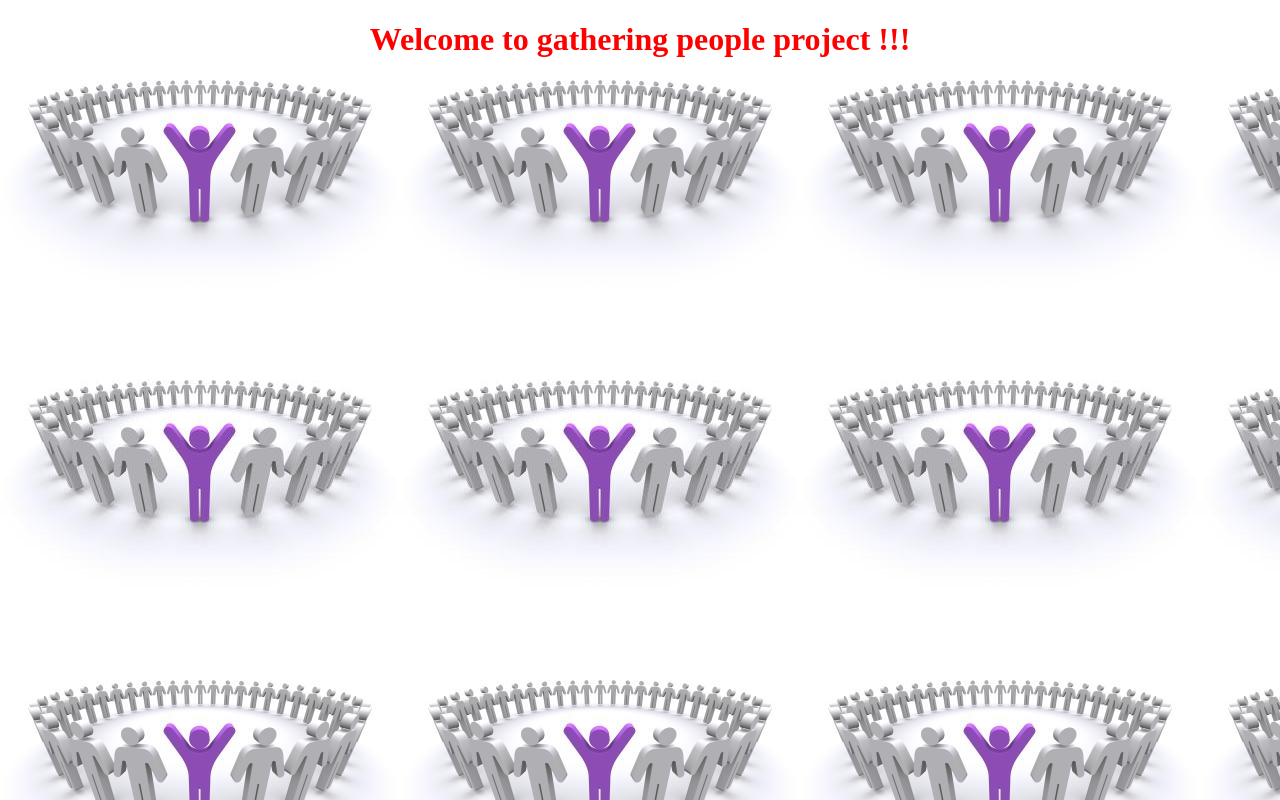
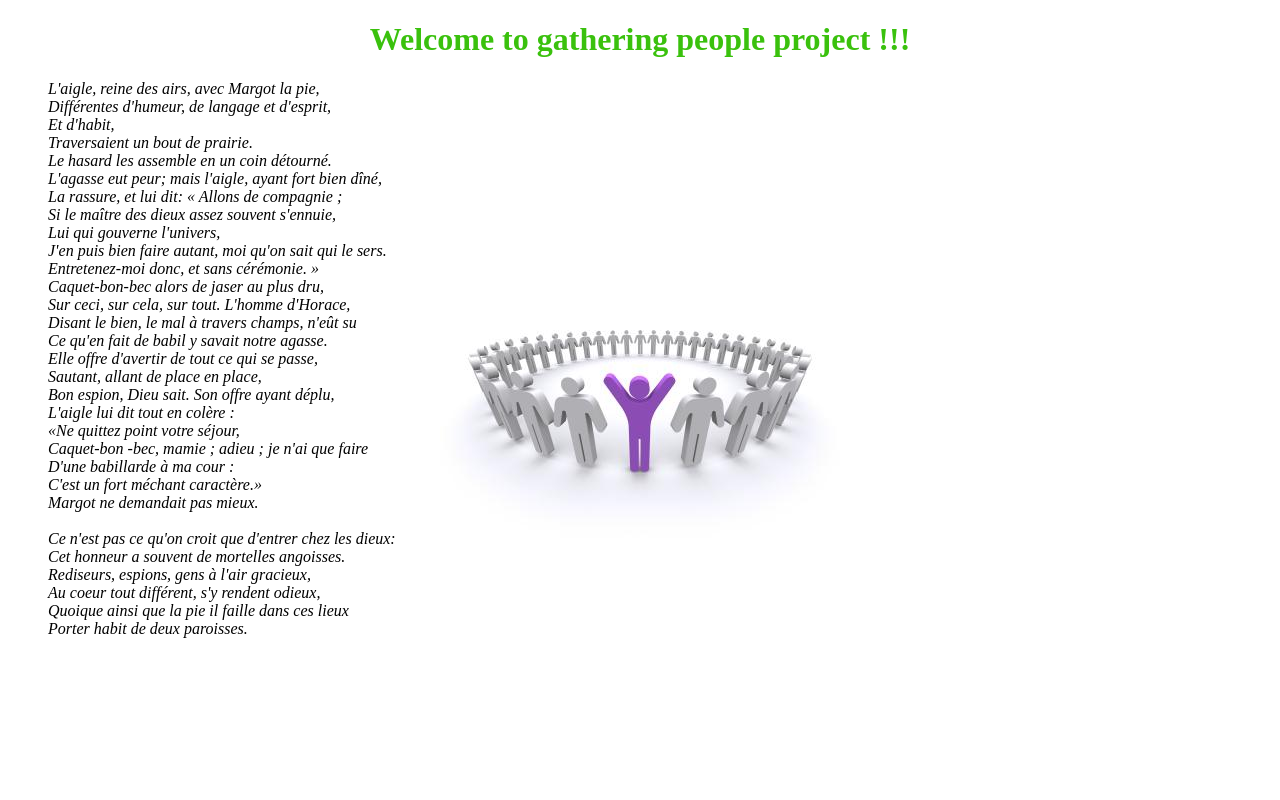
Before and after one commit to romulus31/gathering_people, a PHP site: page /welcome.html in a window 1280 px wide. Run offline with PHP 8.4, Linux system fonts and the light colour scheme.

Commit message:
test php

```diff
--- a/general.css
+++ b/general.css
@@ -1,12 +1,12 @@
 h1{
 	text-align:center;
-	color:red;
+	color:rgb(58,193,13);
 }
 
 #first{
-
+	font-style: italic;
 }
 
 body{
-	background: url('pictures/people.jpg')
+	background: url('pictures/people.jpg') no-repeat fixed center;
 }
--- /dev/null
+++ b/test.php
@@ -0,0 +1,3 @@
+<?php
+    phpinfo();
+?>
--- a/welcome.html
+++ b/welcome.html
@@ -13,11 +13,42 @@
 		<h1>
 			Welcome to gathering people project !!!
 		</h1>
+		<div id="first">
+		<blockquote >
+			L'aigle, reine des airs, avec Margot la pie,<br/>
+Différentes d'humeur, de langage et d'esprit,<br/>
+                            Et d'habit,<br/>
+                Traversaient un bout de prairie.<br/>
+Le hasard les assemble en un coin détourné.<br/>
+L'agasse eut peur; mais l'aigle, ayant fort bien dîné,<br/>
+La rassure, et lui dit: «  Allons de compagnie ;<br/>
+Si le maître des dieux assez souvent s'ennuie,<br/>
+                Lui qui gouverne l'univers,<br/>
+J'en puis bien faire autant, moi qu'on sait qui le sers.<br/>
+Entretenez-moi donc, et sans cérémonie. »<br/>
+Caquet-bon-bec alors de jaser au plus dru,<br/>
+Sur ceci, sur cela, sur tout. L'homme d'Horace,<br/>
+Disant le bien, le mal à travers champs, n'eût su<br/>
+Ce qu'en fait de babil y savait notre agasse.<br/>
+Elle offre d'avertir de tout ce qui se passe,<br/>
+                Sautant, allant de place en place,<br/>
+Bon espion, Dieu sait. Son offre ayant déplu,<br/>
+                L'aigle lui dit tout en colère :<br/>
+                «Ne quittez point votre séjour,<br/>
+Caquet-bon -bec, mamie ; adieu ; je n'ai que faire<br/>
+                D'une babillarde à ma cour :<br/>
+                C'est un fort méchant caractère.»<br/>
+                Margot ne demandait pas mieux.<br/>
+<br/>
+Ce n'est pas ce qu'on croit que d'entrer chez les dieux:<br/>
+Cet honneur a souvent de mortelles angoisses.<br/>
+Rediseurs, espions, gens à l'air gracieux,<br/>
+Au coeur tout différent, s'y rendent odieux,<br/>
+Quoique ainsi que la pie il faille dans ces lieux<br/>
+               Porter habit de deux paroisses.<br/>
 
-		<p id="first">
-
-
-		</p>
+               </blockquote>
+              </div>
 
 	</body>
 </html>
```
